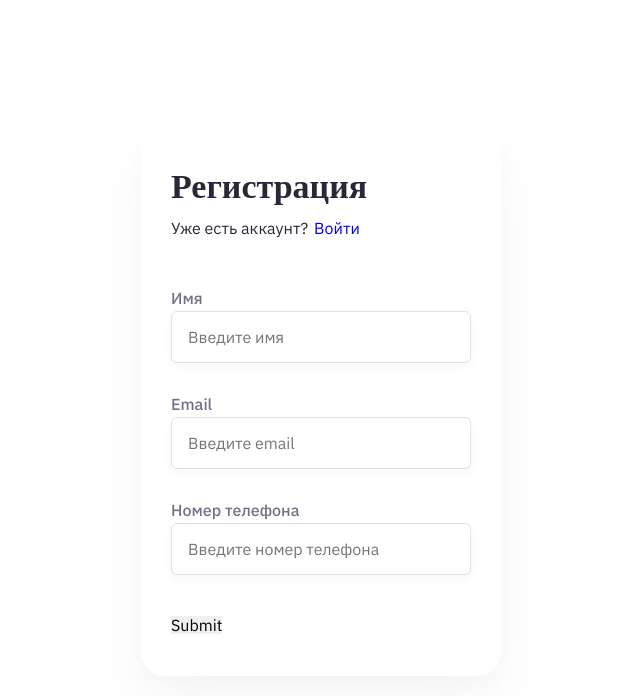
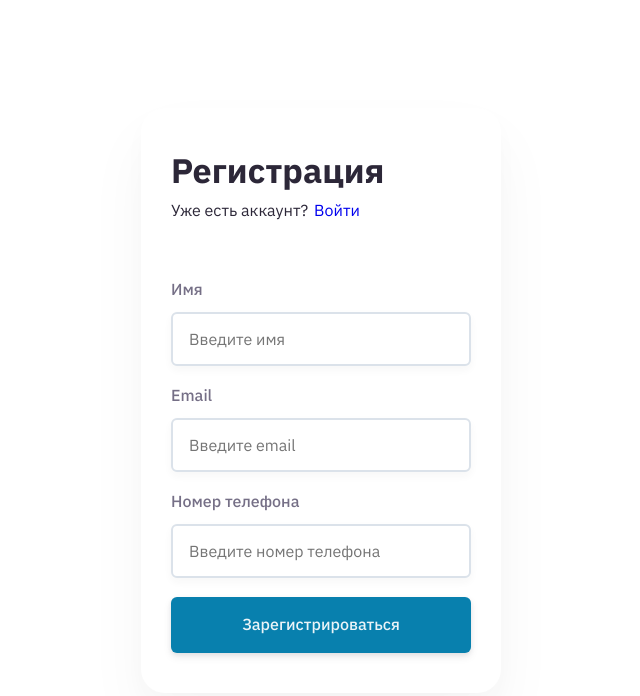
Before and after one commit to 97Dmitry/registration-form, a React (Create React App) app: page / in a window 1280 px wide. Shown: the top 696 px of the page, without its empty margins (319-959 px from the left). Built offline with nearby package versions, Linux system fonts and the light colour scheme.

Commit message:
feat: created validation for inputs and created button

```diff
--- a/src/assets/fonts/index.ts
+++ /dev/null
@@ -1,60 +0,0 @@
-import { createGlobalStyle } from 'styled-components';
-
-import IBMPlexSansBoldWoff from "assets/fonts/IMBPlexSans/IBMPlexSans-Bold.woff";
-import IBMPlexSansBoldWoff2 from "assets/fonts/IMBPlexSans/IBMPlexSans-Bold.woff";
-
-import IBMPlexSansMediumWoff from "assets/fonts/IMBPlexSans/IBMPlexSans-Medium.woff";
-import IBMPlexSansMediumWoff2 from "assets/fonts/IMBPlexSans/IBMPlexSans-Medium.woff";
-
-import IBMPlexSansRegularWoff from "assets/fonts/IMBPlexSans/IBMPlexSans-Regular.woff";
-import IBMPlexSansRegularWoff2 from "assets/fonts/IMBPlexSans/IBMPlexSans-Regular.woff";
-
-
-const Fonts = createGlobalStyle`
-  @font-face {
-    font-family: "IBMPlexSans-Bolt";
-    src: local("IBM Plex Sans Bolt"), local("IBMPlexSans-Bolt"),
-    url(${IBMPlexSansBoldWoff}) format("woff"),
-    url(${IBMPlexSansBoldWoff2}) format("woff2");
-    font-weight: 700;
-    font-style: normal;
-  }
-  @font-face {
-    font-family: "IBMPlexSans-Medium";
-    src: local("IBM Plex Sans Medium"), local("IBMPlexSans-Medium"),
-    url(${IBMPlexSansMediumWoff}) format("woff"),
-    url(${IBMPlexSansMediumWoff2}) format("woff2");
-    font-weight: 500;
-    font-style: normal;
-  }
-  @font-face {
-    font-family: "IBMPlexSans-Regular";
-    src: local("IBM Plex Sans Regular"), local("IBMPlexSans-Regular"),
-    url(${IBMPlexSansRegularWoff}) format("woff"),
-    url(${IBMPlexSansRegularWoff2}) format("woff2");
-    font-weight: normal;
-    font-style: normal;
-  }
-`;
-
-type WeightType = 400 | 500 | 700;
-
-export const fontMaker =
-  (font: Record<string, string>) => (options: { weight?: WeightType; size?: number; lineHeight?: number }) => {
-    const { weight = font[500], size = 16, lineHeight = 2 } = options;
-
-    return {
-      'font-family': font[weight],
-      'font-size': size,
-      'line-height': lineHeight,
-    };
-  };
-
-export const IBMPlexSansFont: { [index: string]: string } = {
-  '400': 'IBMPlexSans-Regular',
-  '500': 'IBMPlexSans-Medium',
-  '700': 'IBMPlexSans-Bold',
-};
-
-
-export default Fonts;
--- a/src/index.tsx
+++ b/src/index.tsx
@@ -4,7 +4,7 @@ import { ThemeProvider } from "styled-components";
 import App from "./App";
 import reportWebVitals from "./reportWebVitals";
 import { GlobalStyle, DefaultTheme } from "theme";
-import Fonts from "./assets/fonts";
+import Fonts from "theme/fonts";
 
 ReactDOM.render(
   <React.StrictMode>
--- a/src/pages/Registration/components/RegistrtionCard/RegistrationCard.tsx
+++ b/src/pages/Registration/components/RegistrtionCard/RegistrationCard.tsx
@@ -3,7 +3,7 @@ import styled from "styled-components";
 import { SubmitHandler, useForm, Controller } from "react-hook-form";
 import { yupResolver } from "@hookform/resolvers/yup";
 import * as yup from "yup";
-import Input from "ui";
+import { Input, Button } from "ui";
 
 enum Languages {
   "Русский",
@@ -55,15 +55,9 @@ const RegistrationCard: FC = () => {
               error={errors.name}
               label="Имя"
               placeholder="Введите имя"
-              onChange={(val) => {
-                if (
-                  val.nativeEvent.data &&
-                  val.nativeEvent.data !== "-" &&
-                  val.nativeEvent.data !== " " &&
-                  val.nativeEvent.data?.match(/[0-9_\W]/)
-                ) {
-                  return;
-                } else onChange(val.target.value);
+              onChange={(val: React.ChangeEvent<HTMLInputElement>) => {
+                const targetValue = val.target.value;
+                onChange(targetValue.replace(/[^a-zA-Zа-яА-Я- ]/g, ""));
               }}
               value={value}
             />
@@ -94,14 +88,17 @@ const RegistrationCard: FC = () => {
               error={errors.phoneNumber}
               label="Номер телефона"
               placeholder="Введите номер телефона"
-              onChange={(val: React.ChangeEvent<HTMLInputElement>) =>
-                onChange(val.target.value)
-              }
+              onChange={(val: React.ChangeEvent<HTMLInputElement>) => {
+                const targetValue = val.target.value;
+                if (targetValue.match(/[0-9]/g)?.length === 12) return;
+
+                onChange(targetValue.replace(/[^0-9()+-]/g, ""));
+              }}
               value={value}
             />
           )}
         />
-        <button type="submit">Submit</button>
+        <Button text="Зарегистрироваться" />
       </form>
     </Root>
   );
@@ -112,8 +109,8 @@ const Root = styled.div`
   min-width: 360px;
 
   background: #ffffff;
-  box-shadow: 0px 12px 24px rgba(44, 39, 56, 0.02),
-    0px 32px 64px rgba(44, 39, 56, 0.04);
+  box-shadow: 0 12px 24px rgba(44, 39, 56, 0.02),
+    0 32px 64px rgba(44, 39, 56, 0.04);
   border-radius: 24px;
 `;
 
@@ -126,8 +123,6 @@ const Title = styled.h1`
 
 const IsHaveAccount = styled.span`
   color: ${({ theme }) => theme.colors.color1};
-  ${({ theme: { typography } }) =>
-    typography.IBMPlexSans({ size: 16, lineHeight: 22 })};
   margin-right: 6px;
 `;
 
--- a/src/theme/fonts.ts
+++ b/src/theme/fonts.ts
@@ -1,4 +1,4 @@
-import { createGlobalStyle } from 'styled-components';
+import { createGlobalStyle } from "styled-components";
 
 import IBMPlexSansBoldWoff from "assets/fonts/IMBPlexSans/IBMPlexSans-Bold.woff";
 import IBMPlexSansBoldWoff2 from "assets/fonts/IMBPlexSans/IBMPlexSans-Bold.woff";
@@ -9,11 +9,10 @@ import IBMPlexSansMediumWoff2 from "assets/fonts/IMBPlexSans/IBMPlexSans-Medium.
 import IBMPlexSansRegularWoff from "assets/fonts/IMBPlexSans/IBMPlexSans-Regular.woff";
 import IBMPlexSansRegularWoff2 from "assets/fonts/IMBPlexSans/IBMPlexSans-Regular.woff";
 
-
 const Fonts = createGlobalStyle`
   @font-face {
-    font-family: "IBMPlexSans-Bolt";
-    src: local("IBM Plex Sans Bolt"), local("IBMPlexSans-Bolt"),
+    font-family: "IBMPlexSans-Bold";
+    src: local("IBM Plex Sans Bold"), local("IBMPlexSans-Bold"),
     url(${IBMPlexSansBoldWoff}) format("woff"),
     url(${IBMPlexSansBoldWoff2}) format("woff2");
     font-weight: 700;
@@ -40,21 +39,21 @@ const Fonts = createGlobalStyle`
 type WeightType = 400 | 500 | 700;
 
 export const fontMaker =
-  (font: Record<string, string>) => (options: { weight?: WeightType; size?: number; lineHeight?: number }) => {
-    const { weight = font[500], size = 16, lineHeight = 2 } = options;
+  (font: Record<string, string>) =>
+  (options: { weight?: WeightType; size?: number; lineHeight?: number }) => {
+    const { weight = font[400], size = 16, lineHeight = 21 } = options;
 
     return {
-      'font-family': font[weight],
-      'font-size': size,
-      'line-height': lineHeight,
+      "font-family": font[weight],
+      "font-size": size,
+      "line-height": lineHeight,
     };
   };
 
 export const IBMPlexSansFont: { [index: string]: string } = {
-  '400': 'IBMPlexSans-Regular',
-  '500': 'IBMPlexSans-Medium',
-  '700': 'IBMPlexSans-Bold',
+  "400": "IBMPlexSans-Regular",
+  "500": "IBMPlexSans-Medium",
+  "700": "IBMPlexSans-Bold",
 };
 
-
 export default Fonts;
--- a/src/theme/theme.ts
+++ b/src/theme/theme.ts
@@ -1,6 +1,6 @@
-import { createGlobalStyle } from 'styled-components';
-import { normalize } from 'styled-normalize';
-import { fontMaker, IBMPlexSansFont } from "./fonts"
+import { createGlobalStyle } from "styled-components";
+import { normalize } from "styled-normalize";
+import { fontMaker, IBMPlexSansFont } from "./fonts";
 
 export const globalStyle = createGlobalStyle`
   ${normalize}
@@ -34,6 +34,8 @@ export const lightTheme = {
     color2: "#756F86",
     color3: "#dbe2ea",
     color4: "#FF7171",
+    color5: "#0880AE",
+    color6: "#EBF4F8",
   },
   background: "",
   typography: {
@@ -48,6 +50,8 @@ export const darkTheme: ThemeType = {
     color2: "none",
     color3: "none",
     color4: "none",
+    color5: "none",
+    color6: "none",
   },
   background: "",
   typography: {
@@ -56,4 +60,4 @@ export const darkTheme: ThemeType = {
 };
 
 const theme = lightTheme;
-export default theme
+export default theme;
--- /dev/null
+++ b/src/ui/Button/Button.tsx
@@ -0,0 +1,39 @@
+import React, { FC } from "react";
+import styled from "styled-components";
+
+interface ButtonProps {
+  text: string;
+  className?: string;
+  type?: "button" | "submit";
+}
+
+const Button: FC<ButtonProps> = ({ text, className, type = "submit" }) => {
+  return (
+    <Root className={className} type={type}>
+      {text}
+    </Root>
+  );
+};
+
+const Root = styled.button`
+  height: 56px;
+  width: 100%;
+  box-shadow: 0 2px 4px rgba(44, 39, 56, 0.08), 0 4px 8px rgba(44, 39, 56, 0.08);
+  border-radius: 6px;
+  background: ${({ theme: { colors } }) => colors.color5};
+  color: ${({ theme: { colors } }) => colors.color6};
+  ${({ theme: { typography } }) => typography.IBMPlexSans({ weight: 500 })};
+
+  &:hover {
+    box-shadow: 0 12px 24px rgba(44, 39, 56, 0.08),
+      0 24px 48px rgba(44, 39, 56, 0.16);
+  }
+
+  &:active {
+    border: 2px solid rgba(44, 39, 56, 0.86);
+    box-shadow: 0 2px 4px rgba(44, 39, 56, 0.0001),
+      0 4px 8px rgba(44, 39, 56, 0.08);
+  }
+`;
+
+export default Button;
--- /dev/null
+++ b/src/ui/Button/index.ts
@@ -0,0 +1 @@
+export { default } from "./Button";
--- a/src/ui/Input/Input.tsx
+++ b/src/ui/Input/Input.tsx
@@ -1,15 +1,14 @@
-import { FC } from "react";
-import { UseFormRegister } from "react-hook-form";
+import React, { FC } from "react";
 import styled from "styled-components";
 
 interface InputProps {
-  type?: "text" | "email" | "password";
+  type?: React.HTMLInputTypeAttribute;
   placeholder: string;
   label: string;
   error: any;
   name: string;
-  onChange: (val: any) => void;
-  value: string;
+  onChange?: (val: any) => void;
+  value?: string;
 }
 
 const Input: FC<InputProps> = ({
@@ -20,11 +19,13 @@ const Input: FC<InputProps> = ({
   error,
   value,
   onChange,
+  ...props
 }) => {
   return (
     <Root>
       <Label htmlFor={name}>{label}</Label>
       <StyledInput
+        {...props}
         type={type}
         id={name}
         placeholder={placeholder}
@@ -44,11 +45,15 @@ const Root = styled.div`
 
 const StyledInput = styled.input`
   width: 100%;
-  border: 1px solid ${({ theme: { colors } }) => colors.color3};
+  border: 2px solid ${({ theme: { colors } }) => colors.color3};
   box-sizing: border-box;
-  box-shadow: 0px 4px 8px rgba(44, 39, 56, 0.04);
+  box-shadow: 0 4px 8px rgba(44, 39, 56, 0.04);
   border-radius: 6px;
   padding: 16px;
+
+  &:focus {
+    border: 2px solid ${({ theme: { colors } }) => colors.color5};
+  }
 `;
 
 const Label = styled.label`
--- a/src/ui/index.ts
+++ b/src/ui/index.ts
@@ -1 +1,2 @@
-export { default } from "./Input"
+export { default as Input } from "./Input";
+export { default as Button } from "./Button";
```
